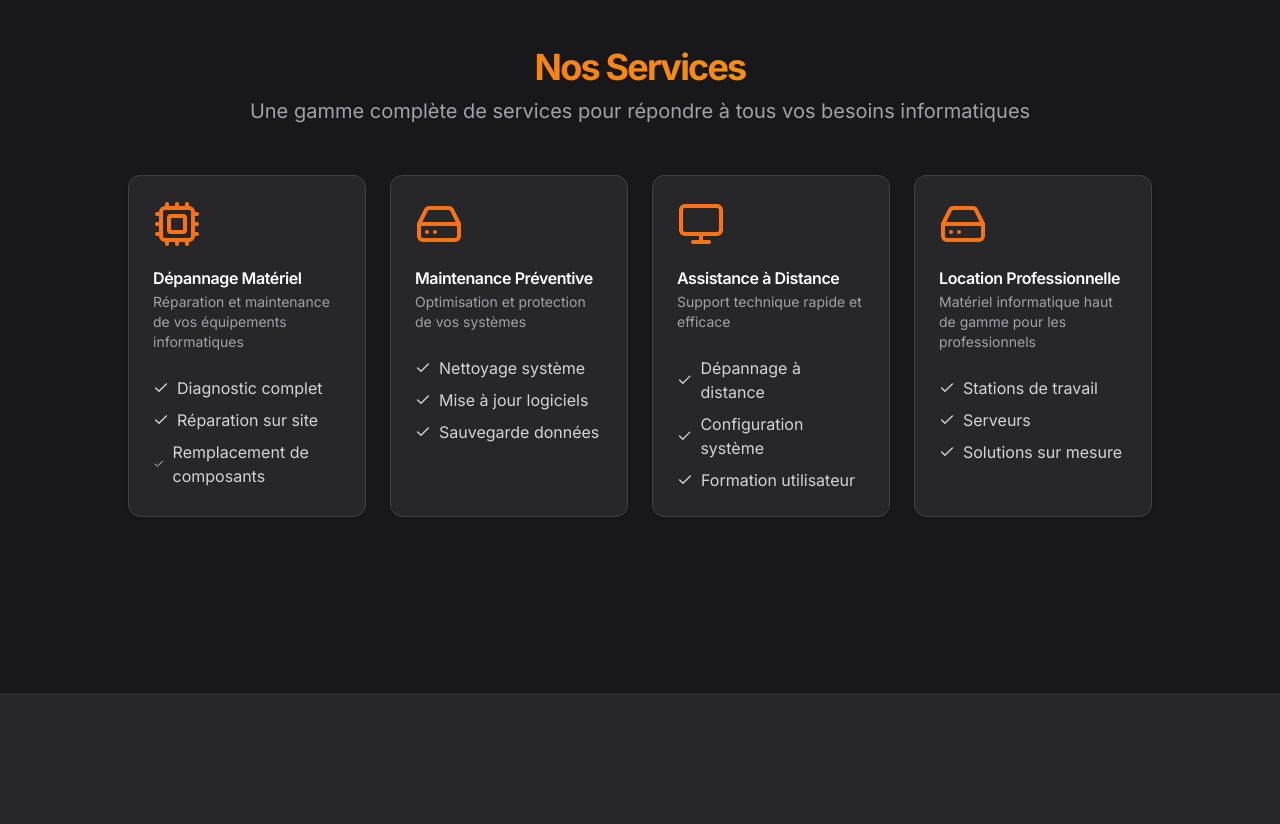
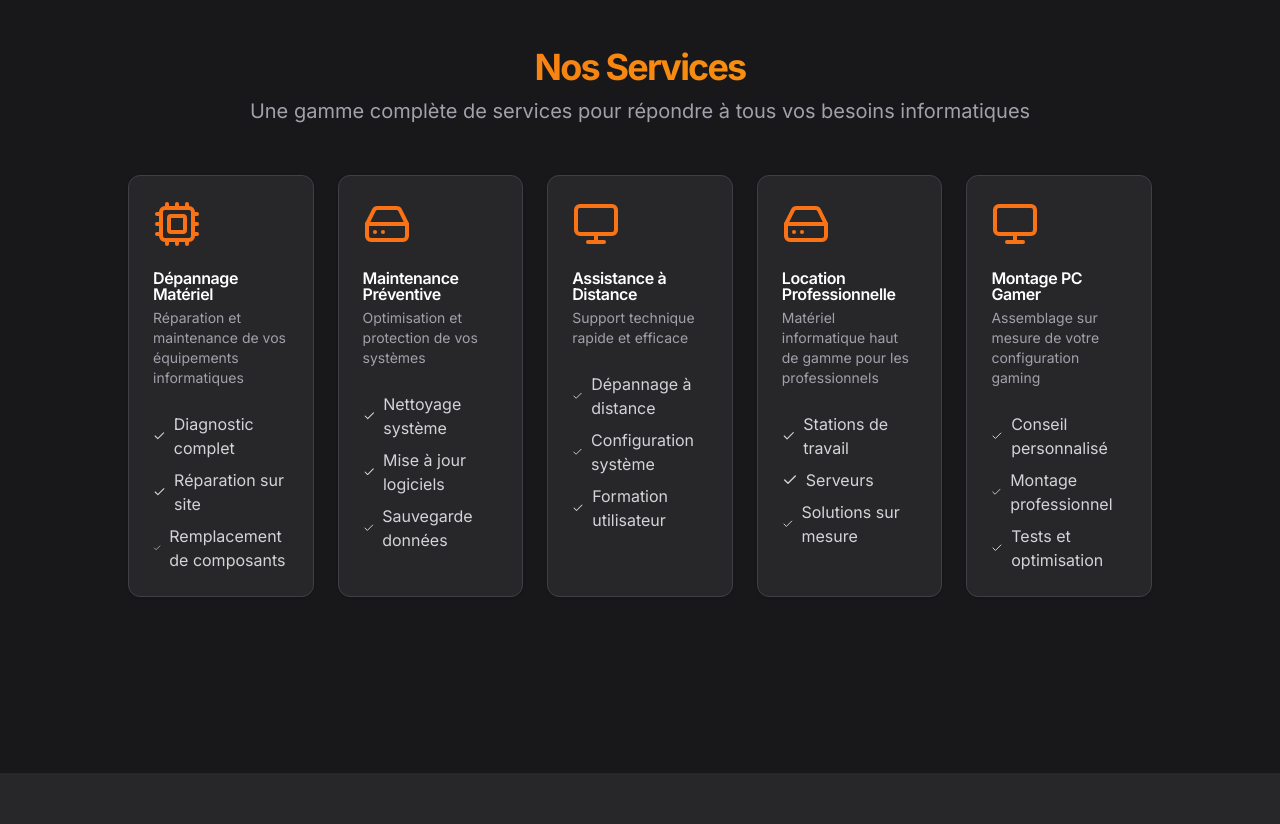
Before and after one commit to MaxCapette/easygpudepannage, a Next.js app: page / in a window 1280 px wide. Shown: the part 740-1564 px from the top of the page. Built offline with nearby package versions, Linux system fonts and the light colour scheme.

Commit message:
add montage pc

```diff
--- a/src/app/page.tsx
+++ b/src/app/page.tsx
@@ -45,7 +45,7 @@ export default function Home() {
               </p>
             </div>
           </div>
-          <div className="mx-auto grid max-w-5xl items-start gap-6 py-12 lg:grid-cols-4"> {/* Updated div */}
+          <div className="mx-auto grid max-w-5xl items-start gap-6 py-12 lg:grid-cols-5"> {/* Updated div */}
             <Card className="h-full transition-all hover:scale-105 hover:shadow-lg bg-zinc-800 border-zinc-700"> {/* Updated Card */}
               <CardHeader>
                 <Cpu className="w-12 h-12 mb-4 transition-transform hover:scale-110 text-orange-500" />
@@ -122,6 +122,26 @@ export default function Home() {
                   </li>
                   <li className="flex items-center gap-2 transition-colors hover:text-orange-500 text-zinc-300">
                     <Check className="w-4 h-4" /> Solutions sur mesure
+                  </li>
+                </ul>
+              </CardContent>
+            </Card>
+            <Card className="h-full transition-all hover:scale-105 hover:shadow-lg bg-zinc-800 border-zinc-700">
+              <CardHeader>
+                <Monitor className="w-12 h-12 mb-4 transition-transform hover:scale-110 text-orange-500" />
+                <CardTitle className="text-white">Montage PC Gamer</CardTitle>
+                <CardDescription className="text-zinc-400">Assemblage sur mesure de votre configuration gaming</CardDescription>
+              </CardHeader>
+              <CardContent>
+                <ul className="grid gap-2">
+                  <li className="flex items-center gap-2 transition-colors hover:text-orange-500 text-zinc-300">
+                    <Check className="w-4 h-4" /> Conseil personnalisé
+                  </li>
+                  <li className="flex items-center gap-2 transition-colors hover:text-orange-500 text-zinc-300">
+                    <Check className="w-4 h-4" /> Montage professionnel
+                  </li>
+                  <li className="flex items-center gap-2 transition-colors hover:text-orange-500 text-zinc-300">
+                    <Check className="w-4 h-4" /> Tests et optimisation
                   </li>
                 </ul>
               </CardContent>
```
